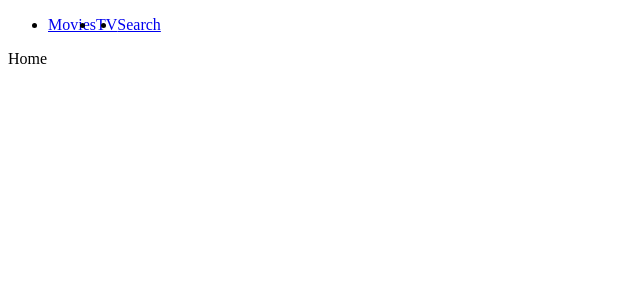
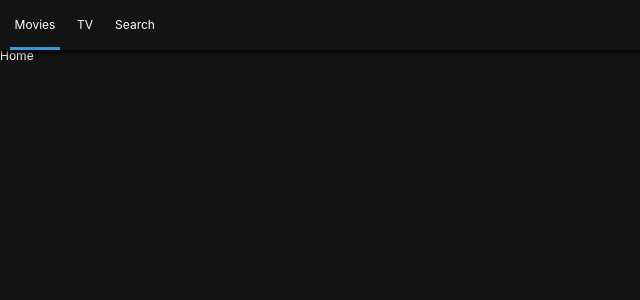
Before and after one commit to MuseopKim/practice-react-basics, a React (Create React App) app: page / in a window 1280 px wide. Shown: the top 300 px of the page, without its empty margins (0-640 px from the left). Built offline with nearby package versions, Linux system fonts and the light colour scheme.

Commit message:
feat: Add styles on navigation

```diff
--- a/package.json
+++ b/package.json
@@ -12,6 +12,7 @@
     "react-router-dom": "^5.2.0",
     "react-scripts": "4.0.1",
     "styled-components": "^5.2.1",
+    "styled-reset": "^4.3.1",
     "web-vitals": "^0.2.4"
   },
   "scripts": {
--- a/src/Components/App.js
+++ b/src/Components/App.js
@@ -1,11 +1,13 @@
 import React from "react";
 import Router from "Components/Router";
+import GlobalStyles from "Components/GlobalStyles";
 
 class App extends React.Component {
   render() {
     return (
       <>
         <Router />
+        <GlobalStyles />
       </>
     );
   }
--- /dev/null
+++ b/src/Components/GlobalStyles.js
@@ -0,0 +1,24 @@
+import { createGlobalStyle } from "styled-components";
+import reset from "styled-reset";
+
+const globalStyles = createGlobalStyle`
+    ${reset};
+    a {
+        text-decoration: none;
+        color: inherit;
+    }
+
+    * {
+        box-sizing: border-box;
+    }
+
+    body {
+        font-family: -apple-system, BlinkMacSystemFont, 'Segoe UI', Roboto, Oxygen, Ubuntu, Cantarell, 'Open Sans', 'Helvetica Neue', sans-serif;
+        font-size: 12px;
+        background-color: rgba(20, 20, 20, 1);
+        color: white;
+        padding-top: 50px;
+    }
+`;
+
+export default globalStyles;
--- a/src/Components/Header.js
+++ b/src/Components/Header.js
@@ -1,34 +1,53 @@
 import React from "react";
-import { Link } from "react-router-dom";
+import { Link, withRouter } from "react-router-dom";
 import styled from "styled-components";
 
 const Header = styled.header`
-
+  color: white;
+  position: fixed;
+  top: 0;
+  left: 0;
+  width: 100%;
+  height: 50px;
+  display: flex;
+  align-items: center;
+  padding: 0px 10px;
+  background-color: rgba(20, 20, 20, 0.8);
+  box-shadow: 0px 1px 5px 2px rgba(0, 0, 0, 0.8);
 `;
 
 const List = styled.ul`
   display: flex;
-    &:hover {
-        background-color: blue;
-    }
 `;
 
-const Item = styled.li``;
+const Item = styled.li`
+  width: 50px;
+  height: 50px;
+  text-align: center;
+  border-bottom: 3px solid
+    ${(props) => (props.current ? "#3498db" : "transparent")};
+  transition: border-bottom 0.5s ease-in-out;
+`;
 
-const SLink = styled(Link)``;
+const SLink = styled(Link)`
+  height: 50px;
+  display: flex;
+  align-items: center;
+  justify-content: center;
+`;
 
-export default () => (
+export default withRouter(({ location: { pathname } }) => (
   <Header>
     <List>
-            <Item>
+      <Item current={pathname === "/"}>
         <SLink to="/">Movies</SLink>
       </Item>
-            <Item>
+      <Item current={pathname === "/tv"}>
         <SLink to="/tv">TV</SLink>
       </Item>
-            <Item>
+      <Item current={pathname === "/search"}>
         <SLink to="/search">Search</SLink>
       </Item>
     </List>
   </Header>
-);
+));
```
Also changed, not shown: 2 other files (tests, documents, lock files or other folders). Lines whose indentation alone changed are shown as unchanged.
